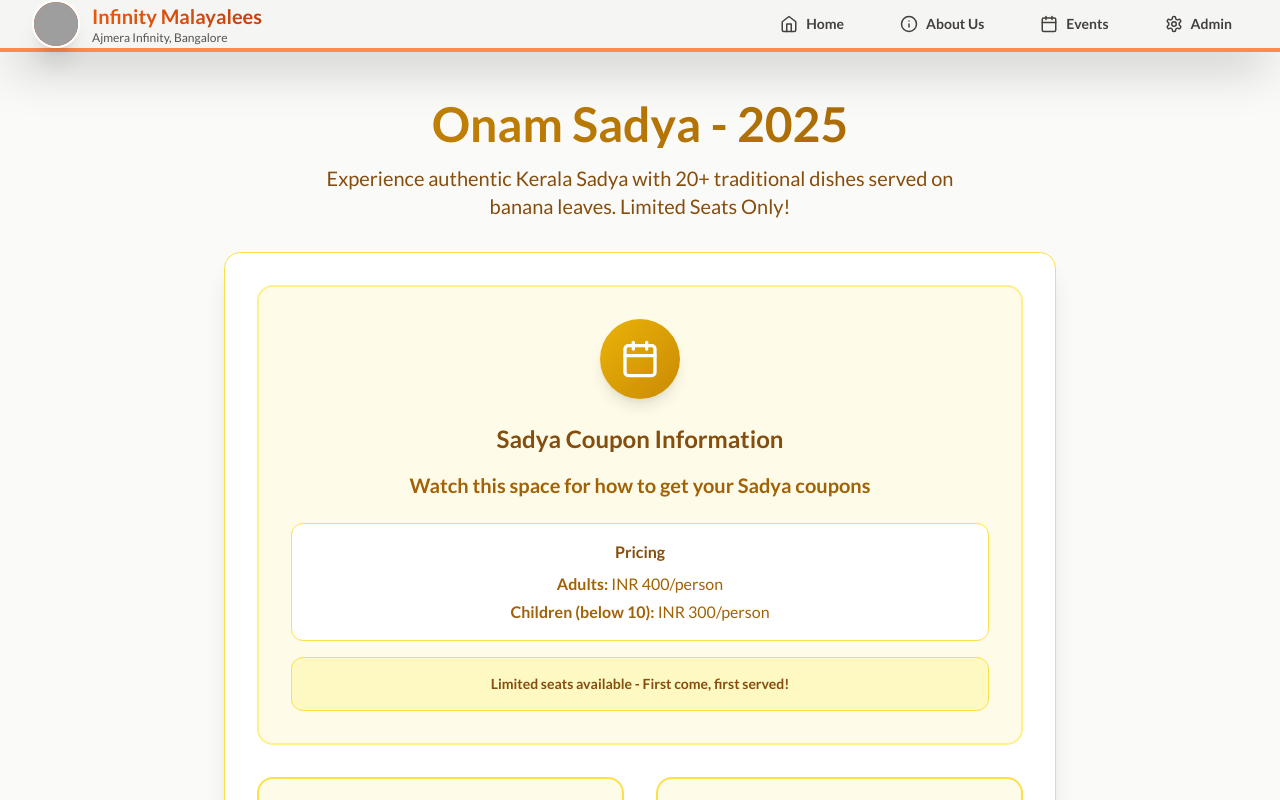
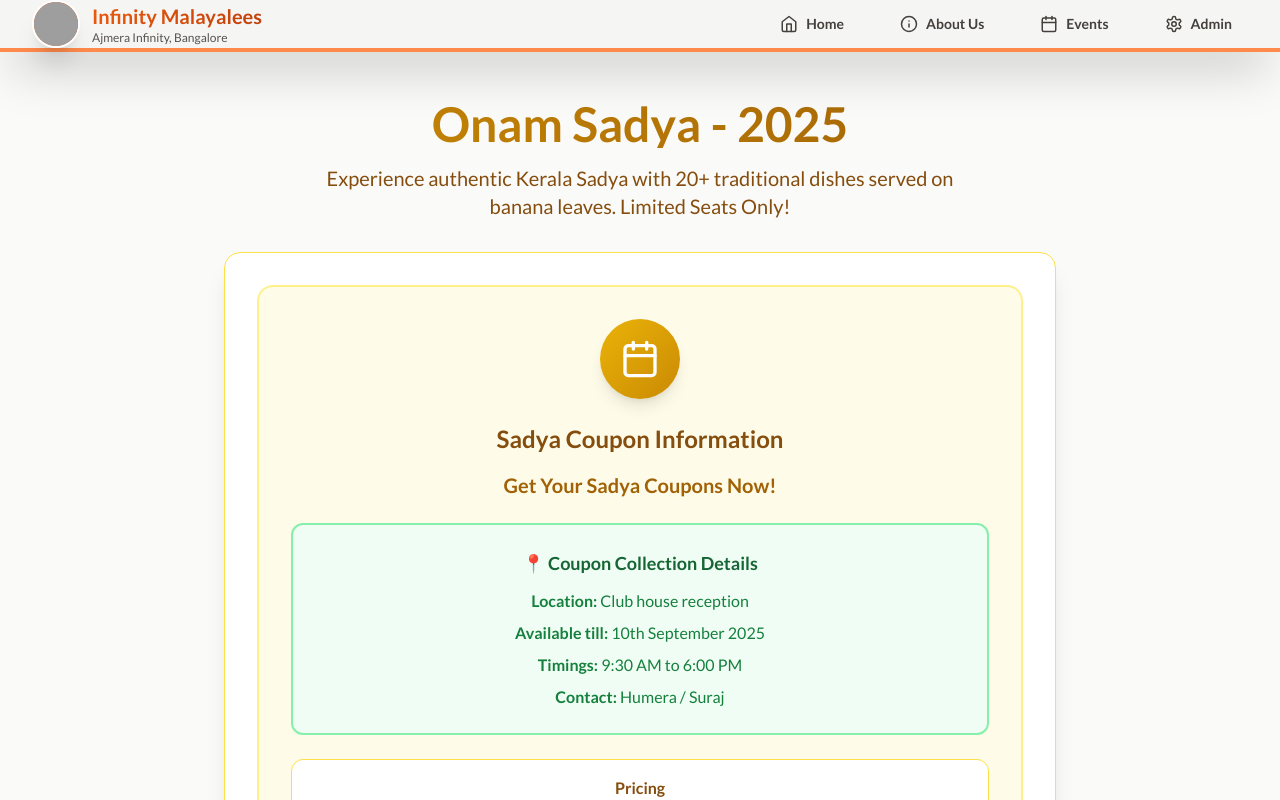
Before and after one commit to ebyed/InfinityMalayalees, a React (Vite) app: page /sadya-registration in a window 1280 px wide. Shown: the top 800 px of the page. Built offline with nearby package versions, Linux system fonts and the light colour scheme; grey boxes are pictures that could not be loaded.

Commit message:
Update Sadya Information with coupon availability details

```diff
--- a/src/index.css
+++ b/src/index.css
@@ -3,3 +3,13 @@
 @tailwind base;
 @tailwind components;
 @tailwind utilities;
+
+/* Flashing animation for limited coupons warning */
+@keyframes flash {
+  0%, 50% { opacity: 1; }
+  25%, 75% { opacity: 0.7; }
+}
+
+.flash-animation {
+  animation: flash 2s ease-in-out infinite;
+}
--- a/src/pages/SadyaInformation.tsx
+++ b/src/pages/SadyaInformation.tsx
@@ -36,8 +36,17 @@ const SadyaInformation: React.FC = () => {
               Sadya Coupon Information
             </h3>
             <p className="text-xl text-yellow-700 font-bold mb-4">
-              Watch this space for how to get your Sadya coupons
+              Get Your Sadya Coupons Now!
             </p>
+            <div className="mt-6 bg-green-50 rounded-xl p-6 border-2 border-green-300">
+              <h4 className="font-bold text-green-800 mb-3 text-lg">📍 Coupon Collection Details</h4>
+              <div className="text-green-700 font-medium space-y-2">
+                <p><strong>Location:</strong> Club house reception</p>
+                <p><strong>Available till:</strong> 10th September 2025</p>
+                <p><strong>Timings:</strong> 9:30 AM to 6:00 PM</p>
+                <p><strong>Contact:</strong> Humera / Suraj</p>
+              </div>
+            </div>
             <div className="mt-6 bg-white rounded-xl p-4 border border-yellow-300">
               <h4 className="font-bold text-yellow-800 mb-2">Pricing</h4>
               <div className="text-yellow-700 font-medium space-y-1">
@@ -45,9 +54,9 @@ const SadyaInformation: React.FC = () => {
                 <p><strong>Children (below 10):</strong> INR 300/person </p>
               </div>
             </div>
-            <div className="mt-4 bg-yellow-100 rounded-xl p-4 border border-yellow-300">
-              <p className="text-yellow-800 font-medium text-sm">
-                <strong>Limited seats available - First come, first served!</strong>
+            <div className="mt-4 bg-red-100 rounded-xl p-4 border-2 border-red-400 flash-animation">
+              <p className="text-red-800 font-bold text-lg text-center">
+                <strong>⚠️ LIMITED COUPONS ONLY - FIRST COME, FIRST SERVED! ⚠️</strong>
               </p>
             </div>
           </div>
```
